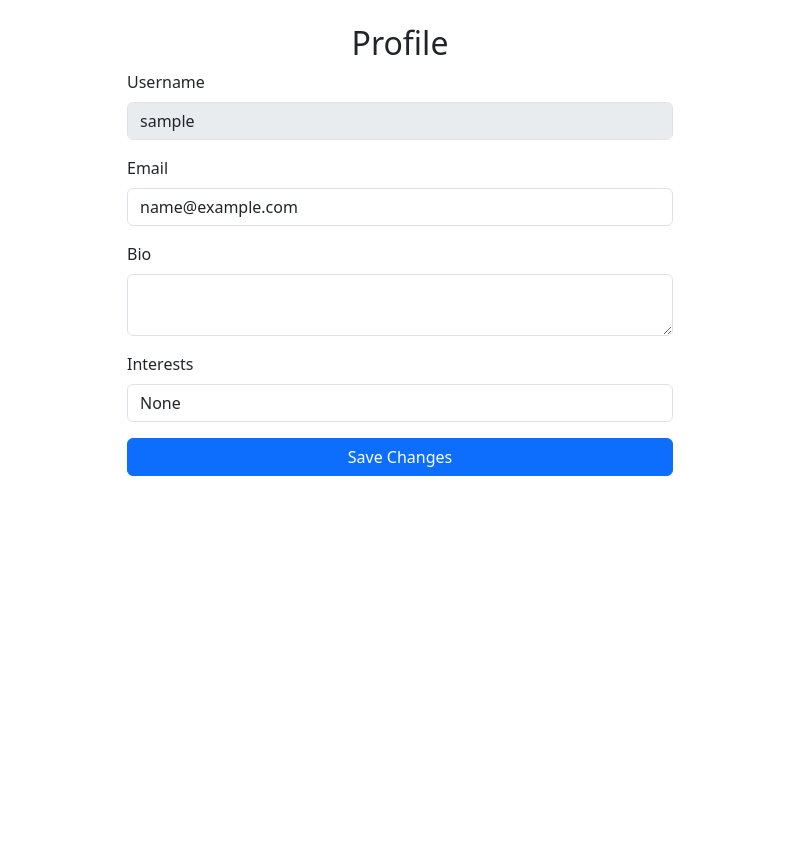
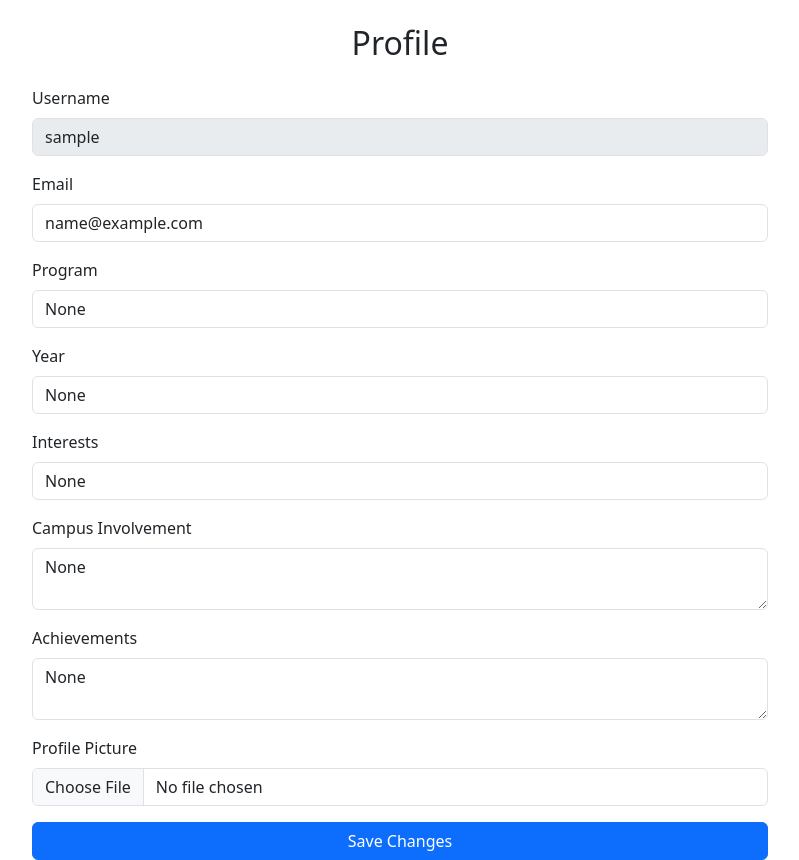
Before and after one commit to RBT-EDWARD/uni-hub, a Django app: page /users/profile/ in a window 1280 px wide. Shown: the part 56-916 px from the top of the page, without its empty margins (240-1039 px from the left). Before the commit the page ends 532 px from the top, so only its background shows below. Run offline with Django 5.2, Linux system fonts and the light colour scheme; the visitor is signed in with stand-in values (Sample User, id 1); data comes from the database, SQL or seed files in the repository.

Commit message:
create add picture in profile

```diff
--- a/unihub/settings.py
+++ b/unihub/settings.py
@@ -139,3 +139,6 @@ REST_FRAMEWORK = {
 SIMPLE_JWT = {
     'ACCESS_TOKEN_LIFETIME': timedelta(minutes=20),
 }
+
+MEDIA_URL = '/media/'
+MEDIA_ROOT = BASE_DIR / 'media'
--- a/unihub/urls.py
+++ b/unihub/urls.py
@@ -19,7 +19,8 @@ from django.urls import path, include
 from rest_framework import routers
 from events.api_views import EventViewSet
 from communities.views import CommunityViewSet
-
+from django.conf import settings
+from django.conf.urls.static import static
 from rest_framework_simplejwt.views import (
     TokenObtainPairView,
     TokenRefreshView,
@@ -36,6 +37,7 @@ urlpatterns = [
 
     path('api/token/', TokenObtainPairView.as_view(), name='token_obtain_pair'),
     path('api/token/refresh/', TokenRefreshView.as_view(), name='token_refresh'),
+]
 
-
-]
+# ✅ Append the media-serving path
+urlpatterns += static(settings.MEDIA_URL, document_root=settings.MEDIA_ROOT)
--- a/users/templates/users/profile_page.html
+++ b/users/templates/users/profile_page.html
@@ -1,19 +1,28 @@
 {% extends "users/index_page.html" %}
 {% block content %}
 <div class="row justify-content-center">
-    <div class="col-md-6">
-        <h2 class="text-center">Profile</h2>
+    <div class="col-md-8">
+        <h2 class="text-center mb-4">Profile</h2>
+
         <!-- Display Messages -->
-                {% if messages %}
-                {% for message in messages %}
-                <div class="alert {% if message.tags == 'success' %}alert-success{% else %}alert-danger{% endif %} alert-dismissible fade show"
-                    role="alert">
+        {% if messages %}
+            {% for message in messages %}
+                <div class="alert {% if message.tags == 'success' %}alert-success{% else %}alert-danger{% endif %} alert-dismissible fade show" role="alert">
                     {{ message }}
                     <button type="button" class="btn-close" data-bs-dismiss="alert" aria-label="Close"></button>
                 </div>
-                {% endfor %}
-                {% endif %}
-        <form method="post" action="{% url 'update_profile' pk=profile.id %}">
+            {% endfor %}
+        {% endif %}
+
+        <!-- Display Profile Picture -->
+        {% if profile.profile_picture %}
+            <div class="text-center mb-3">
+                <img src="{{ profile.profile_picture.url }}" alt="Profile Picture" class="rounded-circle" style="max-width: 150px;">
+            </div>
+        {% endif %}
+
+        <!-- Profile Update Form -->
+        <form method="post" action="{% url 'update_profile' pk=profile.id %}" enctype="multipart/form-data">
             {% csrf_token %}
             <div class="mb-3">
                 <label class="form-label">Username</label>
@@ -24,17 +33,31 @@
                 <input type="email" class="form-control" name="useremail" value="{{ profile.user.email }}">
             </div>
             <div class="mb-3">
-                <label class="form-label">Bio</label>
-                <textarea class="form-control" name="bio">{{ profile.bio }}</textarea>
+                <label class="form-label">Program</label>
+                <input type="text" class="form-control" name="program" value="{{ profile.program }}">
+            </div>
+            <div class="mb-3">
+                <label class="form-label">Year</label>
+                <input type="text" class="form-control" name="year" value="{{ profile.year }}">
             </div>
             <div class="mb-3">
                 <label class="form-label">Interests</label>
                 <input type="text" class="form-control" name="interests" value="{{ profile.interests }}">
             </div>
+            <div class="mb-3">
+                <label class="form-label">Campus Involvement</label>
+                <textarea class="form-control" name="campus_involvement">{{ profile.campus_involvement }}</textarea>
+            </div>
+            <div class="mb-3">
+                <label class="form-label">Achievements</label>
+                <textarea class="form-control" name="achievements">{{ profile.achievements }}</textarea>
+            </div>
+            <div class="mb-3">
+                <label class="form-label">Profile Picture</label>
+                <input type="file" class="form-control" name="profile_picture">
+            </div>
             <button type="submit" class="btn btn-primary w-100">Save Changes</button>
         </form>
-
-
     </div>
 </div>
 {% endblock %}
--- a/users/views.py
+++ b/users/views.py
@@ -15,25 +15,17 @@ def register(request):
     if request.method == 'POST':
         form = UserRegisterForm(request.POST)
         if form.is_valid():
-            print("Inside the valide form")
             user = form.save()
-            # create the profile instance
+            # Create an empty profile after registration
             Profile.objects.create(
                 user=user,
-                bio=form.cleaned_data['bio'],
                 interests=form.cleaned_data['interests']
             )
-            print('Returning')
-            messages.success(request, "Register successful!,Please login into your accont.")
+            messages.success(request, "Register successful! Please login into your account.")
             return redirect('login')
         else:
-            print("Inside else :- form is not valid")
-            print(form.errors)
-            for field, errors in form.errors.items():
-                print(errors)
             return render(request, 'users/register.html', {"form": form})
     else:
-        print('Inside the else')
         form = UserRegisterForm()
         return render(request, 'users/register.html', {'form': form})
 
@@ -49,46 +41,60 @@ def login_view(request):
         else:
             messages.error(request, 'Invalid username or password')
             return redirect('login')
-
     return render(request, 'users/login.html')
 
 def index_view(request):
     return render(request, "users/index_page.html")
 
-# the view of the home page.
+# Home view with the latest 3 communities and events
 def home_view(request):
     latest_communities = Community.objects.prefetch_related('members').order_by('-id')[:3]
     latest_events = Event.objects.prefetch_related('participants').order_by('-id')[:3]
-
     return render(request, 'users/home_page.html', {
         'latest_communities': latest_communities,
         'latest_events': latest_events
     })
 
+@login_required
 def profile_view(request):
-    print("Logged in user:-", request.user, request.user.id)
+    # Ensure the user has a profile, create if not
     logged_in_user_profile, created = Profile.objects.get_or_create(user=request.user)
     return render(request, "users/profile_page.html", {"profile": logged_in_user_profile})
 
-
+@login_required
 def update_profile(request, pk):
     selectedProfile = Profile.objects.get(id=pk)
+
     if request.method == "POST":
+        # Retrieve form data
         userEmail = request.POST.get("useremail")
-        userBio = request.POST.get("bio")
-        userInterest = request.POST.get("interests")
+        program = request.POST.get("program")
+        year = request.POST.get("year")
+        interests = request.POST.get("interests")
+        campus_involvement = request.POST.get("campus_involvement")
+        achievements = request.POST.get("achievements")
+        profile_picture = request.FILES.get("profile_picture")
 
+        # Update user model
         selectedProfile.user.email = userEmail
-        selectedProfile.bio = userBio
-        selectedProfile.interests = userInterest
+
+        # Update profile model fields
+        selectedProfile.program = program
+        selectedProfile.year = year
+        selectedProfile.interests = interests
+        selectedProfile.campus_involvement = campus_involvement
+        selectedProfile.achievements = achievements
+        if profile_picture:
+            selectedProfile.profile_picture = profile_picture
+
+        # Save changes
+        selectedProfile.user.save()
         selectedProfile.save()
-        selectedProfile.user.save()
 
         messages.success(request, "Profile updated successfully!")
         return redirect('profile')
-    else:
-        return redirect('profile')
 
+    return redirect('profile')
 
 def logout_view(request):
     logout(request)
@@ -103,7 +109,6 @@ def community_page(request):
         )
     else:
         communities = Community.objects.all()
-
     return render(request, "users/community.html", {'communities': communities, 'search_query': query})
 
 @login_required
@@ -111,7 +116,6 @@ def join_community(request, community_id):
     community = get_object_or_404(Community, id=community_id)
     community.members.add(request.user)
     messages.success(request, f"You have joined the community: {community.name}")
-
     next_url = request.GET.get('next')
     if next_url and url_has_allowed_host_and_scheme(next_url, settings.ALLOWED_HOSTS):
         return redirect(next_url)
@@ -122,7 +126,6 @@ def leave_community(request, community_id):
     community = get_object_or_404(Community, id=community_id)
     community.members.remove(request.user)
     messages.success(request, f"You have left the community: {community.name}")
-
     next_url = request.GET.get('next')
     if next_url and url_has_allowed_host_and_scheme(next_url, settings.ALLOWED_HOSTS):
         return redirect(next_url)
@@ -141,14 +144,12 @@ def event_page(request):
             Q(title__icontains=query_text) |
             Q(description__icontains=query_text)
         )
-
     if filter_date:
         try:
             parsed_date = datetime.strptime(filter_date, "%Y-%m-%d").date()
             events = events.filter(date__date=parsed_date)
         except ValueError:
-            pass  # This will ignore invalid date
-
+            pass
     if filter_community:
         events = events.filter(community_id=filter_community)
 
@@ -166,7 +167,6 @@ def join_event(request, event_id):
         messages.success(request, f"You have successfully joined the event: {event.title}")
     else:
         messages.info(request, "You have already joined this event.")
-
     next_url = request.GET.get('next')
     if next_url and url_has_allowed_host_and_scheme(next_url, settings.ALLOWED_HOSTS):
         return redirect(next_url)
@@ -180,7 +180,6 @@ def leave_event(request, event_id):
         messages.success(request, f"You have left the event: {event.title}")
     else:
         messages.warning(request, "You were not a participant of this event.")
-
     next_url = request.GET.get('next')
     if next_url and url_has_allowed_host_and_scheme(next_url, settings.ALLOWED_HOSTS):
         return redirect(next_url)
```
Also changed, not shown: users/templates/users/register.html (+1 -8 lines).
